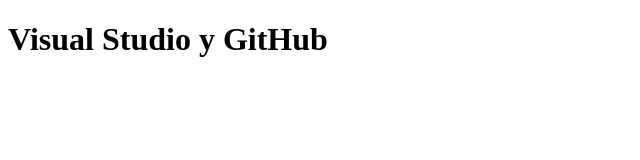
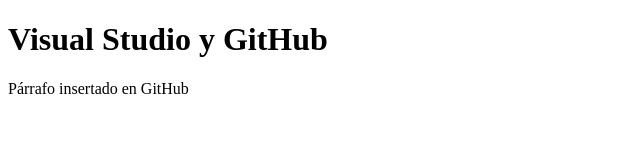
Before and after one commit to stzupa/GitHub-y-VisualStudio, a plain HTML site: page index.html in a window 1280 px wide. Shown: the whole page, without its empty margins (0-640 px from the left). Drawn offline with Linux system fonts and the light colour scheme.

Commit message:
Update index.html

```diff
--- a/index.html
+++ b/index.html
@@ -7,5 +7,6 @@
 </head>
 <body>
     <h1>Visual Studio y GitHub</h1>
+    <p>Párrafo insertado en GitHub</p>
 </body>
 </html>
```
